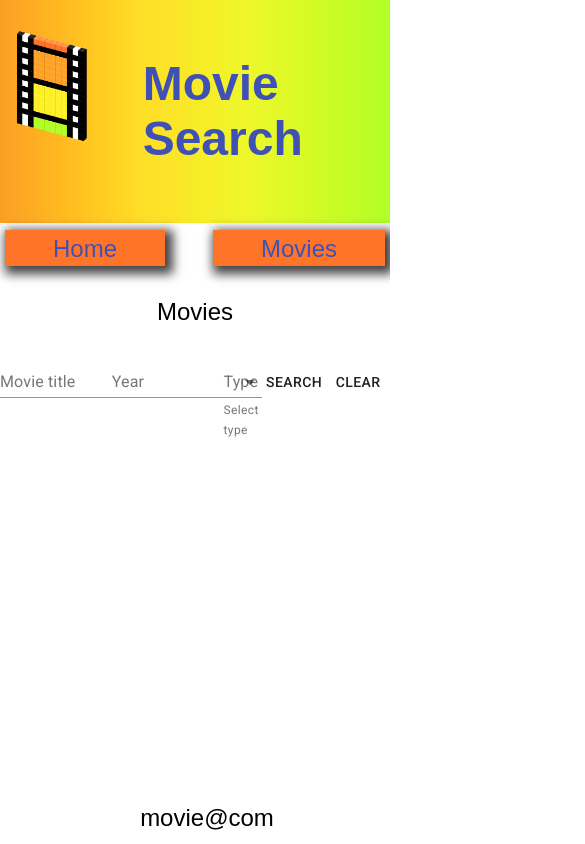
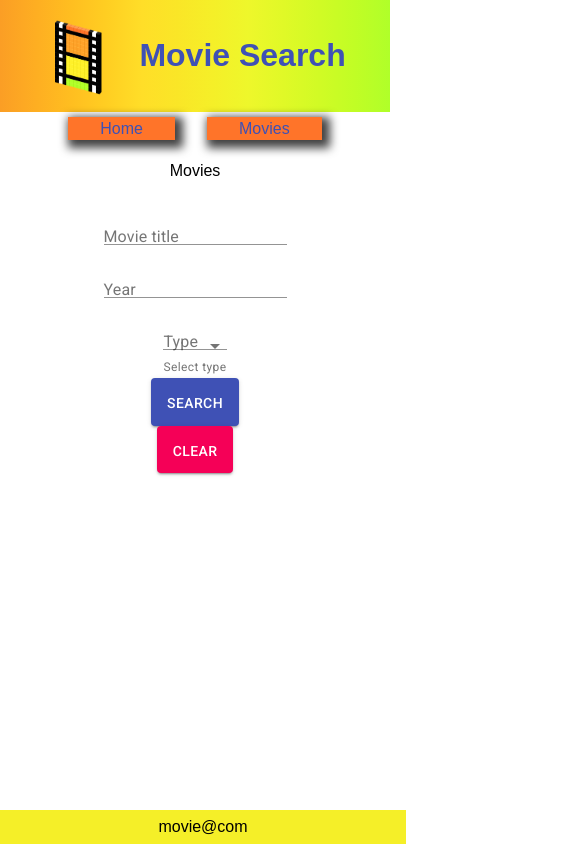
Before and after one commit to pdworniczak/react-movies, a React (Create React App) app: page /movie in a window 390 px wide. Shown: the whole page, 585 px wide, since content can reach past the window. Built offline with nearby package versions, Linux system fonts and the light colour scheme.

Commit message:
refactor, improve display

```diff
--- a/package.json
+++ b/package.json
@@ -4,6 +4,7 @@
   "private": true,
   "dependencies": {
     "@material-ui/core": "^4.1.1",
+    "@material-ui/icons": "^4.2.1",
     "axios": "^0.19.0",
     "dotenv": "^8.0.0",
     "node-sass": "^4.12.0",
--- a/src/movie/Movie.jsx
+++ b/src/movie/Movie.jsx
@@ -3,7 +3,7 @@ import { Card } from '@material-ui/core';
 import { Link } from 'react-router-dom';
 import Button from '@material-ui/core/Button';
 
-import movieService from './service';
+import movieService from './services';
 
 export default ({
   match: {
--- /dev/null
+++ b/src/movie/components/MoviesPagination.jsx
@@ -0,0 +1,41 @@
+import React, { Fragment } from 'react';
+import { useSelector } from 'react-redux';
+import Fab from '@material-ui/core/Fab';
+
+export default (props) => {
+  const { hasMovies, fetchMovies, totalResults } = props;
+
+  const { searchParams } = useSelector(state => state.movies);
+
+  return (
+    <Fragment>
+      {hasMovies ? (
+        <Fragment>
+          <span>
+            {searchParams.page}/{Math.ceil(totalResults / 10)} page
+          </span>
+          <Fab
+            onClick={() => {
+              if (searchParams.page > 1) {
+                fetchMovies(searchParams.page - 1);
+              }
+            }}
+          >
+            prev
+          </Fab>
+          <Fab
+            onClick={() => {
+              if (searchParams.page < Math.ceil(totalResults / 10)) {
+                fetchMovies(searchParams.page + 1);
+              }
+            }}
+          >
+            next
+          </Fab>
+        </Fragment>
+      ) : (
+        ''
+      )}
+    </Fragment>
+  );
+};
--- /dev/null
+++ b/src/movie/components/SearchMovie.jsx
@@ -0,0 +1,87 @@
+import React from 'react';
+import { useDispatch, useSelector } from 'react-redux';
+import TextField from '@material-ui/core/TextField';
+import Button from '@material-ui/core/Button';
+import MenuItem from '@material-ui/core/MenuItem';
+
+export default props => {
+  const { fetchMovies, clear } = props;
+  const { searchParams } = useSelector(state => state.movies);
+  const dispatch = useDispatch();
+
+  return (
+    <form
+      className="searchMovie"
+      noValidate
+      onSubmit={event => {
+        event.preventDefault();
+        fetchMovies(1);
+      }}
+    >
+      <TextField
+        name="title"
+        label="Movie title"
+        value={searchParams.s || ''}
+        onChange={event =>
+          dispatch({
+            type: 'setSearchParams',
+            payload: { ...searchParams, s: event.target.value }
+          })
+        }
+      />
+      <TextField
+        name="year"
+        label="Year"
+        value={searchParams.y || ''}
+        onChange={event => {
+          dispatch({
+            type: 'setSearchParams',
+            payload: {
+              ...searchParams,
+              y: event.target.value ? Number.parseInt(event.target.value) : ''
+            }
+          });
+        }}
+      />
+      <TextField
+        select
+        name="type"
+        label="Type"
+        value={searchParams.type || ''}
+        onChange={event => {
+          dispatch({
+            type: 'setSearchParams',
+            payload: {
+              ...searchParams,
+              type: event.target.value
+            }
+          });
+        }}
+        helperText="Select type"
+      >
+        {[
+          { value: 'movie', label: 'Movie' },
+          { value: 'series', label: 'Series' },
+          { value: 'episode', label: 'Episode' }
+        ].map(option => (
+          <MenuItem key={option.value} value={option.value}>
+            {option.label}
+          </MenuItem>
+        ))}
+      </TextField>
+      <Button type="submit" variant="contained" color="primary">
+        Search
+      </Button>
+      <Button
+        variant="contained"
+        color="secondary"
+        onClick={() => {
+          clear();
+          dispatch({ type: 'clearSearchParams' });
+        }}
+      >
+        Clear
+      </Button>
+    </form>
+  );
+};
--- /dev/null
+++ b/src/movie/dialogs/Error.jsx
@@ -0,0 +1,43 @@
+import React from 'react';
+import Button from '@material-ui/core/Button';
+import Dialog from '@material-ui/core/Dialog';
+import DialogTitle from '@material-ui/core/DialogTitle';
+import DialogContent from '@material-ui/core/DialogContent';
+import DialogContentText from '@material-ui/core/DialogContentText';
+import DialogActions from '@material-ui/core/DialogActions';
+
+import ErrorIcon from '@material-ui/icons/Error';
+
+export default props => {
+  const { open, message, closeAction } = props;
+
+  return (
+    <Dialog
+      open={open}
+      onClose={closeAction}
+      aria-labelledby="error-title"
+      aria-describedby="error-description"
+    >
+      <DialogTitle id="error-title">
+        <div style={{ color: 'red', display: 'flex', alignItems: 'center' }}>
+          <ErrorIcon />
+          Error
+        </div>
+      </DialogTitle>
+      <DialogContent>
+        <DialogContentText id="error-description">
+          {message}
+        </DialogContentText>
+      </DialogContent>
+      <DialogActions>
+        <Button
+          onClick={closeAction}
+          color="primary"
+          autoFocus
+        >
+          Close
+        </Button>
+      </DialogActions>
+    </Dialog>
+  );
+};
--- a/src/movie/index.jsx
+++ b/src/movie/index.jsx
@@ -1,32 +1,28 @@
-import React, { Fragment, useState, useEffect } from 'react';
+import React, { useState, useEffect } from 'react';
 import { useDispatch, useSelector } from 'react-redux';
-import TextField from '@material-ui/core/TextField';
-import Button from '@material-ui/core/Button';
-import Fab from '@material-ui/core/Fab';
-import MenuItem from '@material-ui/core/MenuItem';
 
-import movieService from './service';
-import MovieList from './MovieList';
+import movieService from './services';
+import MovieList from './components/MovieList';
+import SearchMovie from './components/SearchMovie';
+import MoviesPagination from './components/MoviesPagination';
+import ErrorDialog from './dialogs/Error';
 
 function Movies() {
   const [movies, setMovies] = useState([]);
   const [totalResults, setTotalResults] = useState(0);
   const [loading, setLoading] = useState(false);
+  const [errorDialog, setErrorDialog] = useState({ open: false, message: '' });
 
   const { searchParams } = useSelector(state => state.movies);
   const dispatch = useDispatch();
 
-  const init = () => {
+  useEffect(() => {
     if (searchParams.s && searchParams.page) {
       fetchMovies();
     }
-  };
-
-  useEffect(() => {
-    init();
   }, []);
 
-  const fetchMovies = page => {
+  const fetchMovies = async page => {
     const params = page ? { ...searchParams, page } : searchParams;
     if (page) {
       dispatch({ type: 'setSearchParams', payload: params });
@@ -34,126 +30,34 @@ function Movies() {
 
     setLoading(true);
 
-    movieService
-      .get(params)
-      .then(({ data: { Search, totalResults, Response, Error } }) => {
+    const {
+      data: { Search, totalResults, Response, Error }
+    } = await movieService.get(params);
+
     setLoading(false);
     if (Response === 'False') {
-          console.error(Error);
+      setErrorDialog({ open: true, message: Error });
     } else {
       setMovies(Search);
       setTotalResults(totalResults);
     }
-      });
   };
 
   return (
     <article>
       <header>Movies</header>
       <section>
-        <form
-          style={{
-            display: 'flex',
-            alignItems: 'baseline',
-            marginBottom: '1rem',
-            justifyContent: 'center'
-          }}
-          noValidate
-          onSubmit={event => {
-            event.preventDefault();
-            fetchMovies(1);
-          }}
-        >
-          <TextField
-            name="title"
-            label="Movie title"
-            value={searchParams.s || ''}
-            onChange={event =>
-              dispatch({
-                type: 'setSearchParams',
-                payload: { ...searchParams, s: event.target.value }
-              })
-            }
-          />
-          <TextField
-            name="year"
-            label="Year"
-            value={searchParams.y || ''}
-            onChange={event => {
-              dispatch({
-                type: 'setSearchParams',
-                payload: {
-                  ...searchParams,
-                  y: Number.parseInt(event.target.value)
-                }
-              });
-              console.log(event.target.value);
-            }}
-          />
-          <TextField
-            select
-            name="type"
-            label="Type"
-            value={searchParams.type || ''}
-            onChange={event => {
-              dispatch({
-                type: 'setSearchParams',
-                payload: {
-                  ...searchParams,
-                  type: event.target.value
-                }
-              });
-              console.log(event.target.value);
-            }}
-            helperText="Select type"
-          >
-            {[
-              // { value: '', label: 'None'},
-              { value: 'movie', label: 'Movie' },
-              { value: 'series', label: 'Series' },
-              { value: 'episode', label: 'Episode' }
-            ].map(option => (
-              <MenuItem key={option.value} value={option.value}>
-                {option.label}
-              </MenuItem>
-            ))}
-          </TextField>
-          <Button type="submit">Search</Button>
-          <Button onClick={() => dispatch({ type: 'clearSearchParams' })}>
-            Clear
-          </Button>
-        </form>
+        <SearchMovie fetchMovies={fetchMovies} clear={() => setMovies([])} />
         {loading && <div>Loading...</div>}
         <MovieList movies={movies} />
-        {movies.length ? (
-          <Fragment>
-            <span>
-              {searchParams.page}/{Math.ceil(totalResults / 10)} page
-            </span>
-            <Fab
-              onClick={() => {
-                if (searchParams.page > 1) {
-                  fetchMovies(searchParams.page - 1);
-                }
-              }}
-            >
-              prev
-            </Fab>
-            <Fab
-              onClick={() => {
-                if (searchParams.page < Math.ceil(totalResults / 10)) {
-                  fetchMovies(searchParams.page + 1);
-                }
-              }}
-            >
-              next
-            </Fab>
-          </Fragment>
-        ) : (
-          ''
-        )}
+        <MoviesPagination hasMovies={movies.length} fetchMovies={fetchMovies} totalResults={totalResults} />
         <div />
       </section>
+      <ErrorDialog
+        open={errorDialog.open}
+        closeAction={() => setErrorDialog({ open: false })}
+        message={errorDialog.message}
+      />
     </article>
   );
 }
--- /dev/null
+++ b/src/styles/_variable.scss
@@ -0,0 +1,20 @@
+$component-width: 800px;
+
+$primary-color: #ff7429;
+$footer-backgound-color: #f5ef28;
+
+$theme-gradient: linear-gradient(
+  to right,
+  #fb9e25,
+  #feae22,
+  #ffbe20,
+  #ffce22,
+  #ffde28,
+  #fae627,
+  #f5ef28,
+  #eef72b,
+  #e0f927,
+  #d1fb25,
+  #c1fd25,
+  #b0ff29
+);
--- a/src/styles/app.scss
+++ b/src/styles/app.scss
@@ -1,3 +1,5 @@
+@import "./variable";
+
 body {
   font-size: 1.5rem;
   font-family: Arial, Helvetica, sans-serif;
@@ -19,16 +21,16 @@ nav {
   }
 
   & a {
-    background-color: #FF7429;
+    background-color: $primary-color;
     box-shadow: 4px 4px 10px 4px rgba(0, 0, 0, 0.75);
-    padding: .2em 2em;
+    padding: 0.2em 2em;
   }
 }
 
 main {
   display: flex;
   justify-content: center;
-  margin-bottom: 2em;
+  margin-bottom: 3em;
 }
 
 footer {
@@ -37,6 +39,7 @@ footer {
   width: 100vw;
   padding: 0.5em;
   text-align: center;
+  background-color: $footer-backgound-color;
 }
 
 .movie {
@@ -46,19 +49,44 @@ footer {
 }
 
 .backgroundGradient {
-  background-image: linear-gradient(
-    to right,
-    #fb9e25,
-    #feae22,
-    #ffbe20,
-    #ffce22,
-    #ffde28,
-    #fae627,
-    #f5ef28,
-    #eef72b,
-    #e0f927,
-    #d1fb25,
-    #c1fd25,
-    #b0ff29
-  );
+  background-image: $theme-gradient
 }
+
+.searchMovie {
+  display: flex;
+  align-items: baseline;
+  margin-bottom: 1rem;
+  justify-content: space-between;
+  width: $component-width;
+}
+
+.movie {
+  display: flex;
+  align-items: center;
+  justify-content: space-between;
+  cursor: pointer;
+  margin-bottom: 0.5em;
+  width: $component-width;
+  height: 7em;
+}
+
+@media (max-width: 800px) {
+  .searchMovie {
+    flex-direction: column;
+    align-items: center;
+  }
+
+  .searchMovie * {
+    margin: 0.5em 0 0.3em 0;
+  }
+
+  .movie {
+    width: auto;
+  }
+}
+
+@media (max-width: 400px) {
+  body {
+    font-size: 1rem;
+  }
+}
```
Also changed, not shown: src/App.js (+9 -2 lines), src/movie/components/MovieList.jsx (renamed from src/movie/MovieList.jsx, +12 -10 lines), src/movie/services/index.js (renamed from src/movie/service/index.js), 1 other file (tests, documents, lock files or other folders). Lines whose indentation alone changed are shown as unchanged.
